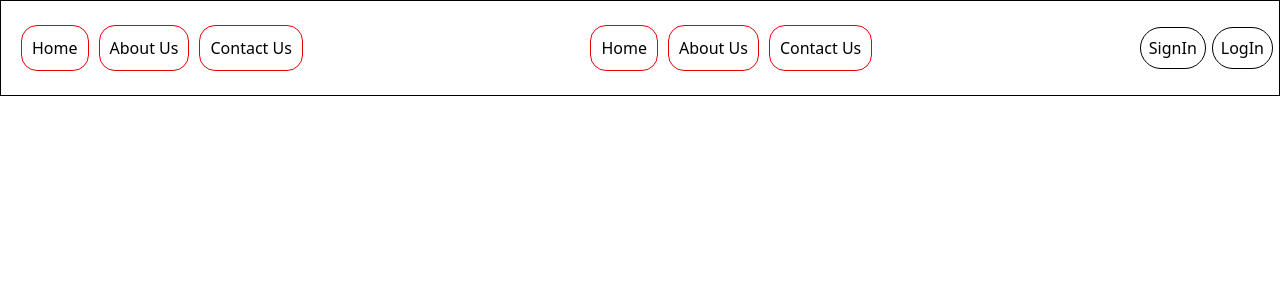
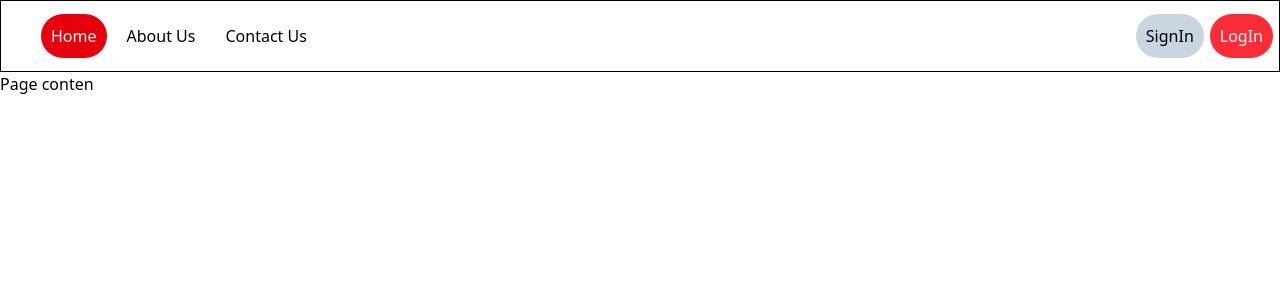
Before and after one commit to MukulPretham/TBS, a React (Vite) app in the folder client/: page / in a window 1280 px wide. Shown: the top 300 px of the page. Built offline with nearby package versions, Linux system fonts and the light colour scheme.

Commit message:
navbar styles completed

```diff
--- a/client/package.json
+++ b/client/package.json
@@ -10,6 +10,9 @@
     "preview": "vite preview"
   },
   "dependencies": {
+    "@fortawesome/fontawesome-svg-core": "^6.7.2",
+    "@fortawesome/free-solid-svg-icons": "^6.7.2",
+    "@fortawesome/react-fontawesome": "^0.2.2",
     "@tailwindcss/vite": "^4.0.9",
     "react": "^19.0.0",
     "react-dom": "^19.0.0",
--- a/client/src/App.jsx
+++ b/client/src/App.jsx
@@ -7,6 +7,7 @@ function App() {
   return (
     <div>
       <NavBar/>
+      <div>Page conten</div>
     </div>
   )
 }
--- a/client/src/components/NavBar.jsx
+++ b/client/src/components/NavBar.jsx
@@ -1,30 +1,49 @@
 import React, { useState } from 'react'
-
+import { NavLink } from 'react-router';
 const NavBar = () => {
     let [logged, setLogged] = useState(false);
-    let[menu,setMenu] = useState(false);
+    let [menu, setMenu] = useState(false);
     return (
-        <nav className='h-[50px] md:h-[12vh] border border-black flex items-center justify-between'>
-            <button className='block md:hidden'>Memu</button>
+        <div>
+            <nav className='h-[50px] md:h-[9vh] border border-black flex items-center justify-between'>
+                <button onClick={() => setMenu(!menu)} className='block md:hidden text-3xl'>☰</button>
 
-            <div className="menu">
-            <ol className='hidden md:flex ml-5 items-center gap-2.5'>
-                <li className='hover:bg-red-600 hover:text-white cursor-pointer border-1 border-red-600 p-2.5 rounded-2xl'>Home</li>
-                <li className='hover:bg-red-600 hover:text-white cursor-pointer border-1 border-red-600 p-2.5 rounded-2xl'>About Us</li>
-                <li className='hover:bg-red-600 hover:text-white cursor-pointer border-1 border-red-600 p-2.5 rounded-2xl'>Contact Us</li>
-            </ol>
-            </div>
+                <ol className='hidden md:flex ml-5 items-center gap-2.5'>
+                    <ol className='hidden md:flex ml-5 items-center gap-2.5'>
+                        <NavLink
+                            to="/"
+                            className={({ isActive }) => isActive ? "bg-red-600 text-white p-2.5 rounded-3xl" : "p-2.5 rounded-3xl"}
+                        >
+                            Home
+                        </NavLink>
 
-            <ol className='hidden md:flex ml-5 items-center gap-2.5'>
-                <li className='hover:bg-red-600 hover:text-white cursor-pointer border-1 border-red-600 p-2.5 rounded-2xl'>Home</li>
-                <li className='hover:bg-red-600 hover:text-white cursor-pointer border-1 border-red-600 p-2.5 rounded-2xl'>About Us</li>
-                <li className='hover:bg-red-600 hover:text-white cursor-pointer border-1 border-red-600 p-2.5 rounded-2xl'>Contact Us</li>
-            </ol>
-            <div className="authButtons mr-1.5 flex gap-1.5">
-                <button className='rounded-3xl cursor-pointer border-1 border-black p-2'>SignIn</button>
-                <button className='rounded-3xl cursor-pointer border-1 border-black p-2'>LogIn</button>
-            </div>
-        </nav>
+                        <NavLink
+                            to="/about"
+                            className={({ isActive }) => isActive ? "bg-red-600 text-white p-2.5 rounded-3xl" : "p-2.5 rounded-3xl"}
+                        >
+                            About Us
+                        </NavLink>
+
+                        <NavLink
+                            to="/contacts"
+                            className={({ isActive }) => isActive ? "bg-red-600 text-white p-2.5 rounded-3xl" : "p-2.5 rounded-3xl"}
+                        >
+                            Contact Us
+                        </NavLink>
+                    </ol>
+
+                </ol>
+                <div className="authButtons mr-1.5 flex gap-1.5">
+                    <button className='text-black bg-slate-300 rounded-3xl r p-2.5'>SignIn</button>
+                    <button className='bg-red-500 text-white rounded-3xl cursor-pointer p-2.5'>LogIn</button>
+                </div>
+            </nav>
+            {menu && <div><ol className='bg-slate-200 w-[100vw] absolute flex flex-col gap-2.5'>
+                <li className='cursor-pointer border-2 border-red-600 p-2.5 rounded-2xl'>Home</li>
+                <li className='cursor-pointer border-2 border-red-600 p-2.5 rounded-2xl'>About Us</li>
+                <li className='cursor-pointer border-2 border-red-600 p-2.5 rounded-2xl'>Contact Us</li>
+            </ol></div>}
+        </div>
     )
 }
 
```
Also changed, not shown: client/src/assets/menu.svg (added), 1 other file (tests, documents, lock files or other folders).
